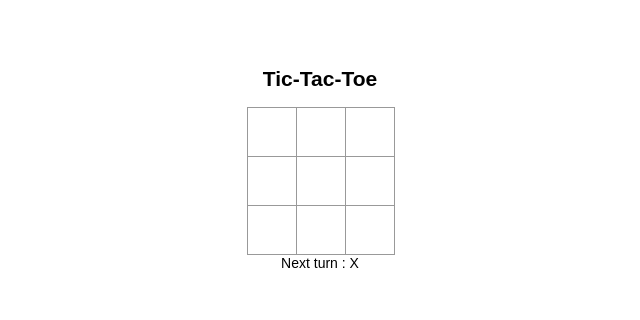
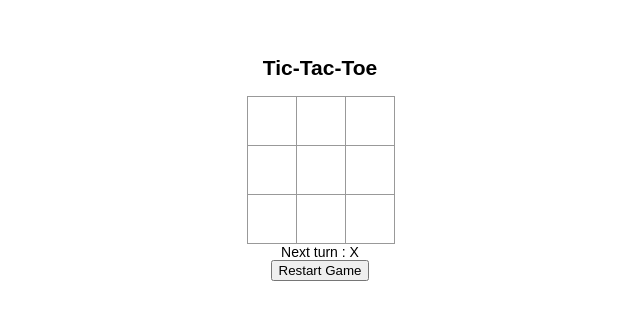
Before and after one commit to dnesbala/tic-tac-toe-react, a React (Create React App) app: page / in a window 1280 px wide. Shown: the part 240-560 px from the top of the page, without its empty margins (320-960 px from the left). Built offline with nearby package versions, Linux system fonts and the light colour scheme.

Commit message:
Added restart button

```diff
--- a/src/Board.jsx
+++ b/src/Board.jsx
@@ -47,6 +47,10 @@ const Board = () => {
 
   const winner = checkWinner(squares);
 
+  const restartGame = () => {
+    setSquares(Array(9).fill(null));
+  };
+
   return (
     <div className="board-container">
       <h2>Tic-Tac-Toe</h2>
@@ -68,6 +72,7 @@ const Board = () => {
       {winner == null
         ? `Next turn : ${xTurn ? "X" : "O"}`
         : `Winner : ${winner}`}
+      <button onClick={restartGame}>Restart Game</button>
     </div>
   );
 };
```
